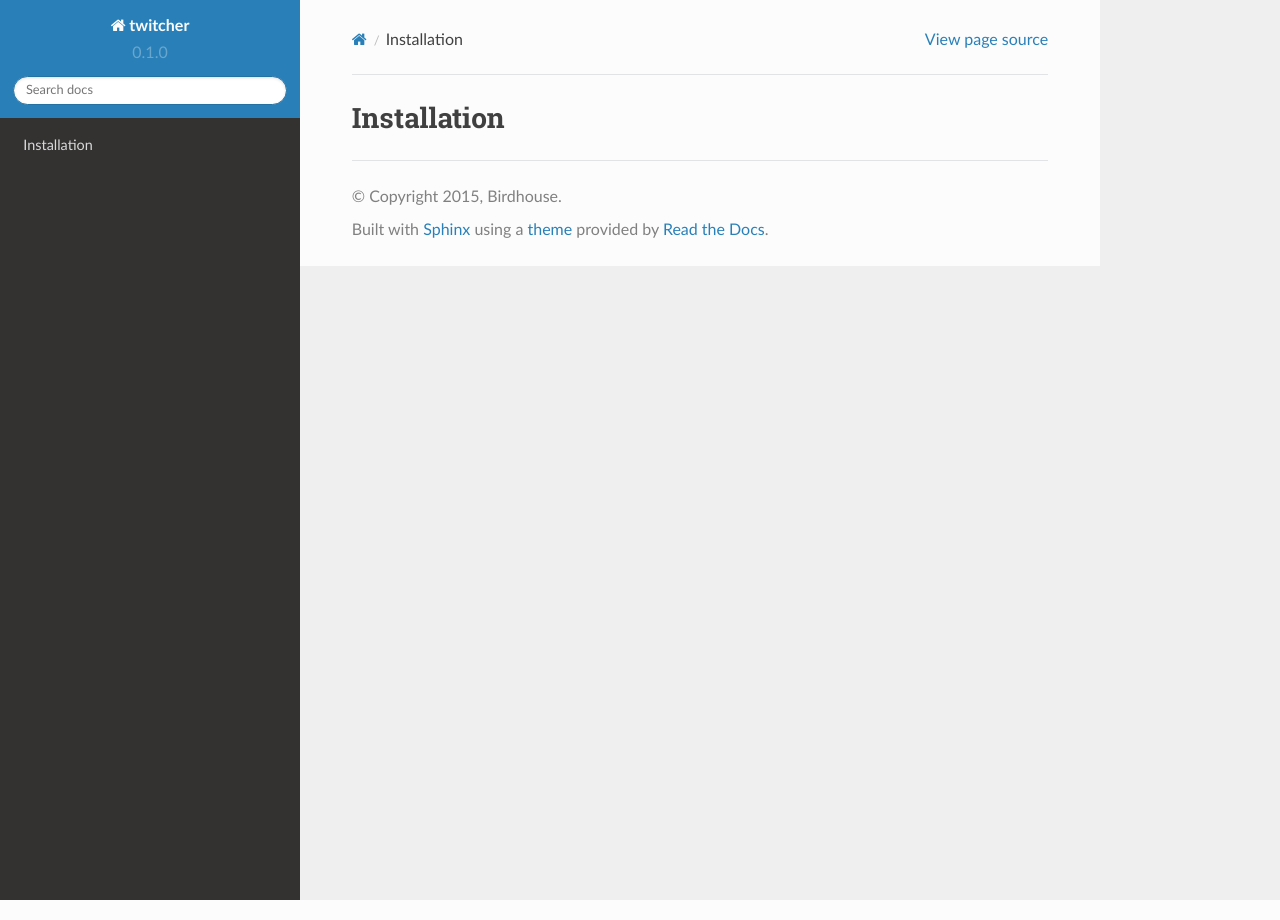
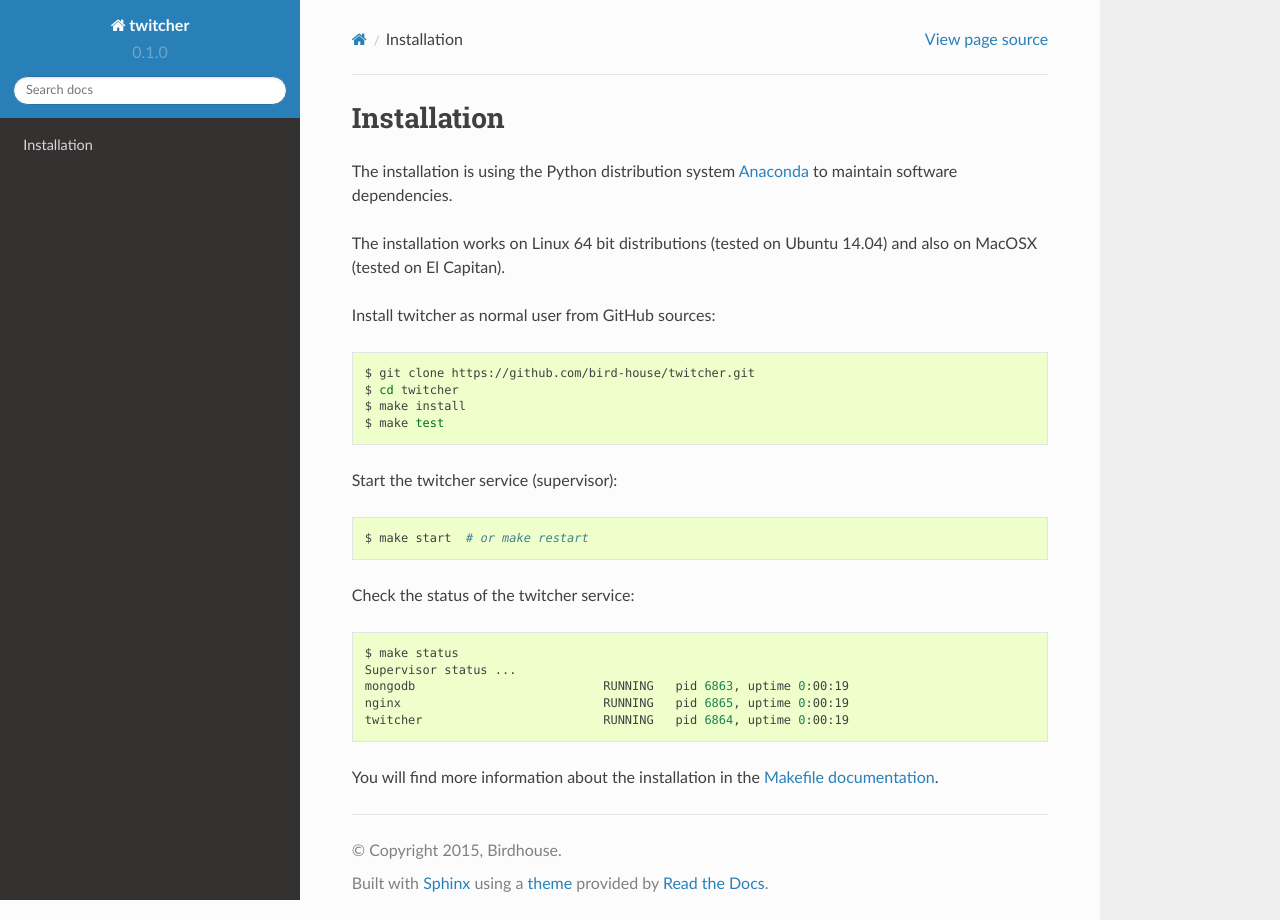
Before and after one commit to crim-ca/weaver, a Sphinx documentation site: the page built from docs/source/installation.rst, in a window 1280 px wide. Built offline with Sphinx 7.4.7 and the Read the Docs theme 2.0.0, drawn with Linux system fonts in a browser that asks for light colours.

Commit message:
update install doc

```diff
--- a/docs/source/installation.rst
+++ b/docs/source/installation.rst
@@ -4,6 +4,35 @@
 Installation
 ************
 
-.. contents::
-    :local:
-    :depth: 2
+The installation is using the Python distribution system `Anaconda <http://www.continuum.io/>`_ to maintain software dependencies.
+
+The installation works on Linux 64 bit distributions (tested on Ubuntu 14.04) and also on MacOSX (tested on El Capitan).
+
+Install twitcher as normal user from GitHub sources:
+
+.. code-block:: sh
+
+   $ git clone https://github.com/bird-house/twitcher.git
+   $ cd twitcher
+   $ make install
+   $ make test
+
+
+Start the twitcher service (supervisor):
+
+.. code-block:: sh
+
+   $ make start  # or make restart
+
+Check the status of the twitcher service:
+
+.. code-block:: sh
+
+    $ make status
+    Supervisor status ...
+    mongodb                          RUNNING   pid 6863, uptime 0:00:19
+    nginx                            RUNNING   pid 6865, uptime 0:00:19
+    twitcher                         RUNNING   pid 6864, uptime 0:00:19
+
+
+You will find more information about the installation in the `Makefile documentation <http://birdhousebuilderbootstrap.readthedocs.org/en/latest/>`_.
```
